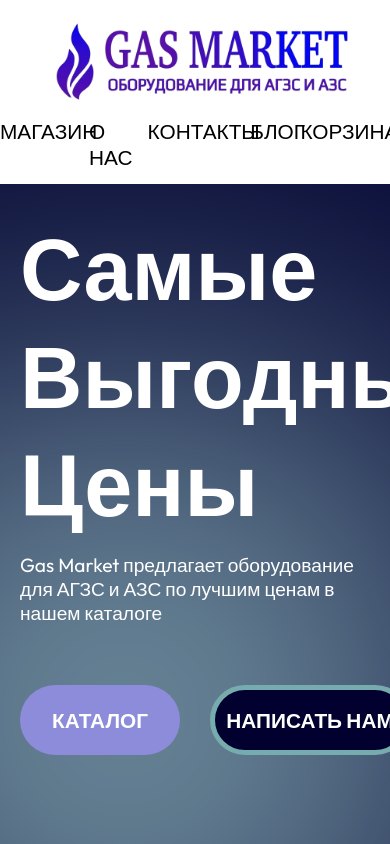
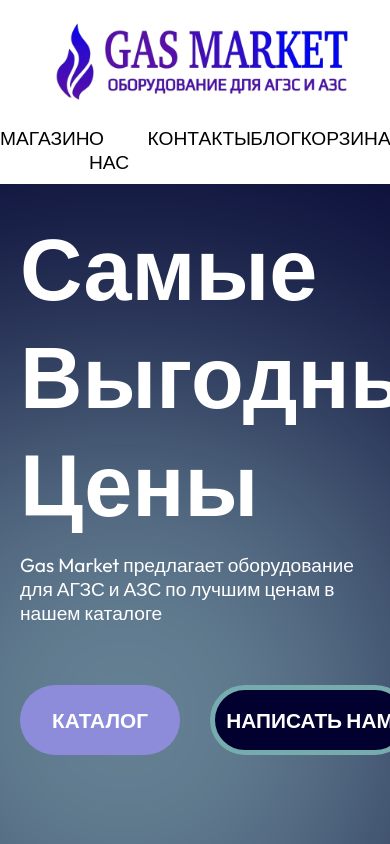
Before and after one commit to Danila267/azsk, a Vue app: page / in a window 390 px wide. Shown: the top 844 px of the page. Built offline with nearby package versions, Linux system fonts and the light colour scheme.

Commit message:
Fixed Header layout v1

```diff
--- a/src/components/Header.vue
+++ b/src/components/Header.vue
@@ -341,13 +341,13 @@ export default {
     .header__upper-part--second__column {
         width: auto;
         height: 2em;
-        font-size: 1.3em;
+        font-size: 1.2em;
         font-family: 'Outfit', sans-serif;
         font-weight: 500;
         position: relative;
         justify-content: center;
         align-items: center;
-        top: 10%;
+        top: 15%;
         min-width: 0;
         transition: all 0.3s ease;
     }
```
